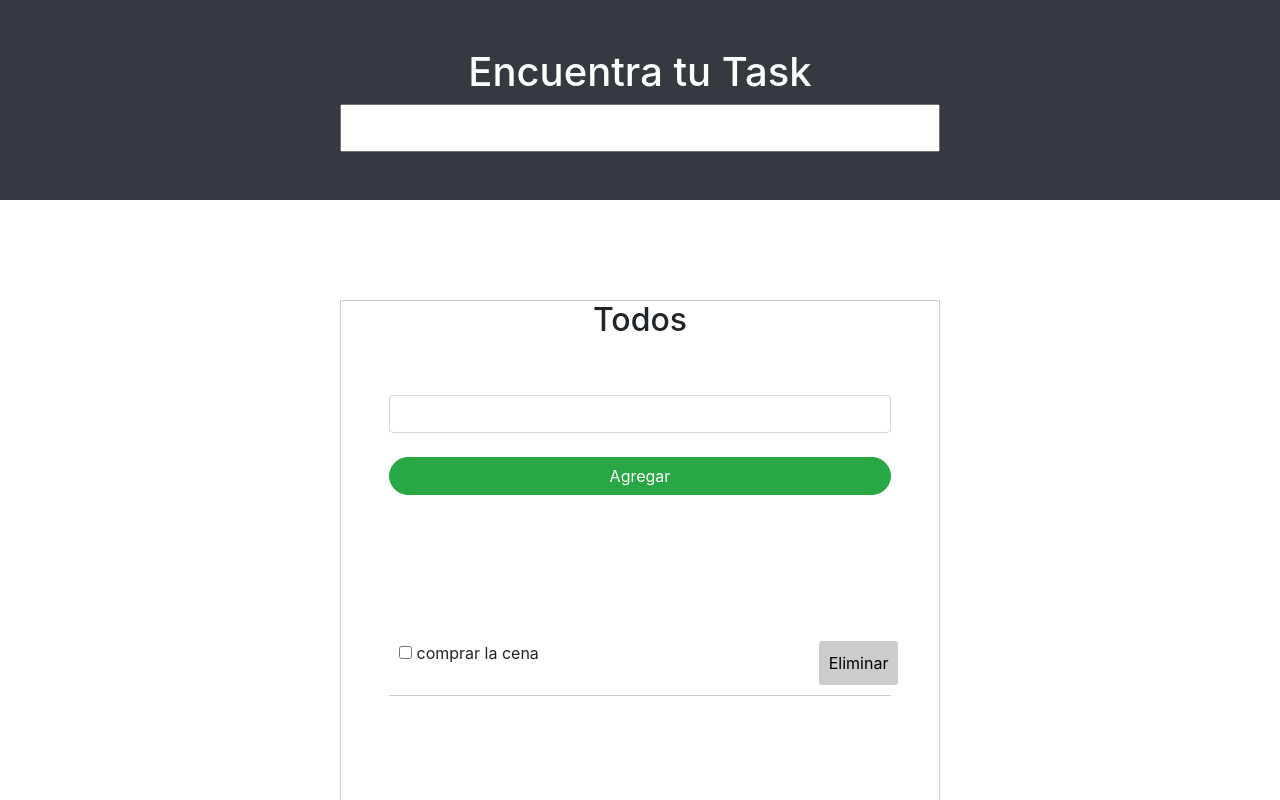
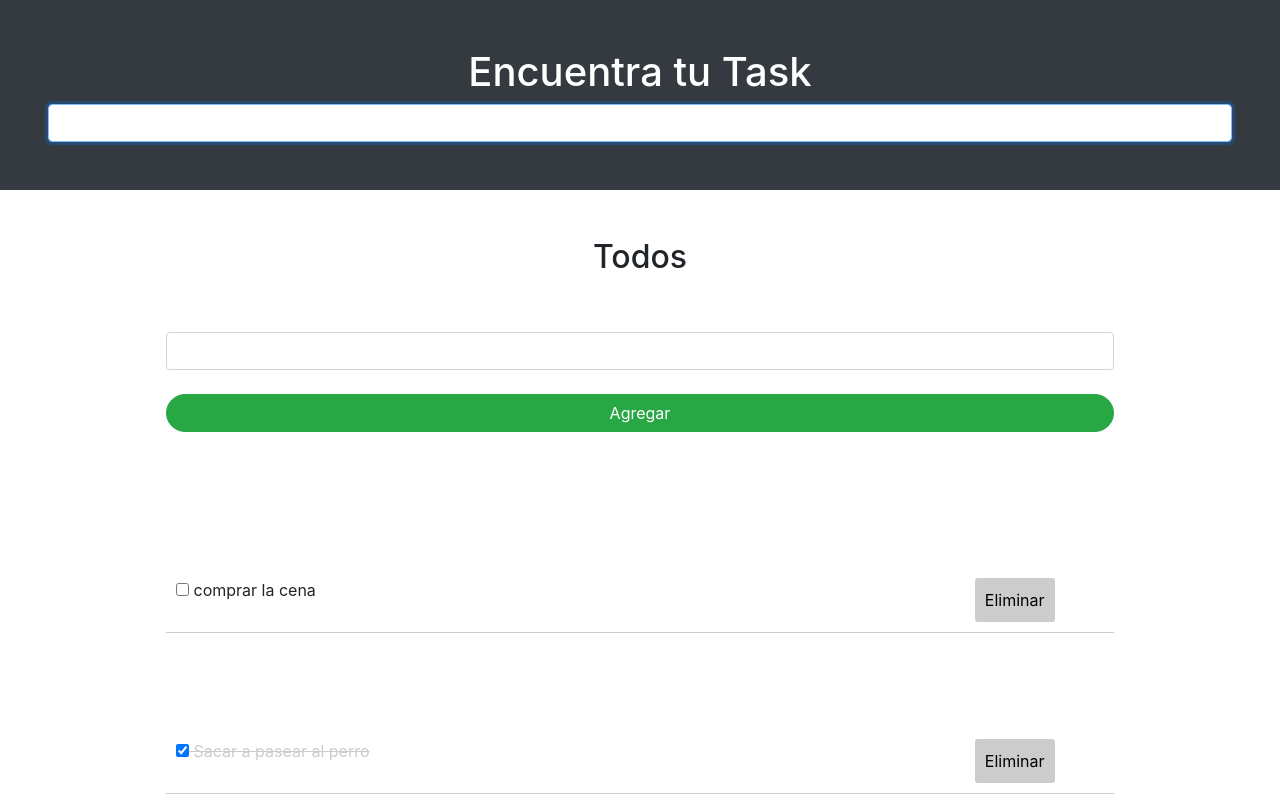
Before and after one commit to yoan0102/reto-todo-list, a Vue app: page / in a window 1280 px wide. Shown: the top 800 px of the page. Built offline with nearby package versions, Linux system fonts and the light colour scheme.

Commit message:
Ultimos arreglos del css

```diff
--- a/src/components/Search.vue
+++ b/src/components/Search.vue
@@ -1,12 +1,15 @@
 <template>
-  <div id="search-container">
+  <div class="container-fluid">
     <h1 class="text-white text-center">Encuentra tu Task</h1>
-    <input
+      <input
       type="text"
       v-model="query"
       @input="$emit('query-change', query)"
       v-focus
+      class="form-control"
+
     />
+
   </div>
 </template>
 
@@ -25,14 +28,6 @@ export default {
 </script>
 
 <style scoped>
-#search-container {
-  width: 600px;
-  margin: 0 auto;
-}
 
-input {
-  padding: 10px;
-  width: 100%;
-  outline: none;
-}
+
 </style>
--- a/src/components/TodosView.vue
+++ b/src/components/TodosView.vue
@@ -5,7 +5,7 @@
         <Search @query-change="querySearch" />
      </div>
     </div>
-    <div id="main-container">
+    <div class="container my-5 px-5">
       <h2 class="text-center">Todos</h2>
       <Todos :todoslist="copyTodos" @delete-todo="deleteTodo" @addTodo="addTodo" />
     </div>
@@ -84,28 +84,5 @@ export default {
 </script>
 
 <style>
-* {
-  box-sizing: border-box;
-}
 
-body {
-  font-family: Arial, Helvetica, sans-serif;
-  font-size: 1.5em;
-  padding: 0;
-  margin: 0;
-}
-
-#main-container {
-  border: 1px solid #ccc;
-  width: 600px;
-  margin: 100px auto;
-}
-
-#header {
-  background: black;
-  padding: 10px;
-}
-
-h2 {
-  padding: 0 10px;
-}</style>
+</style>
```
